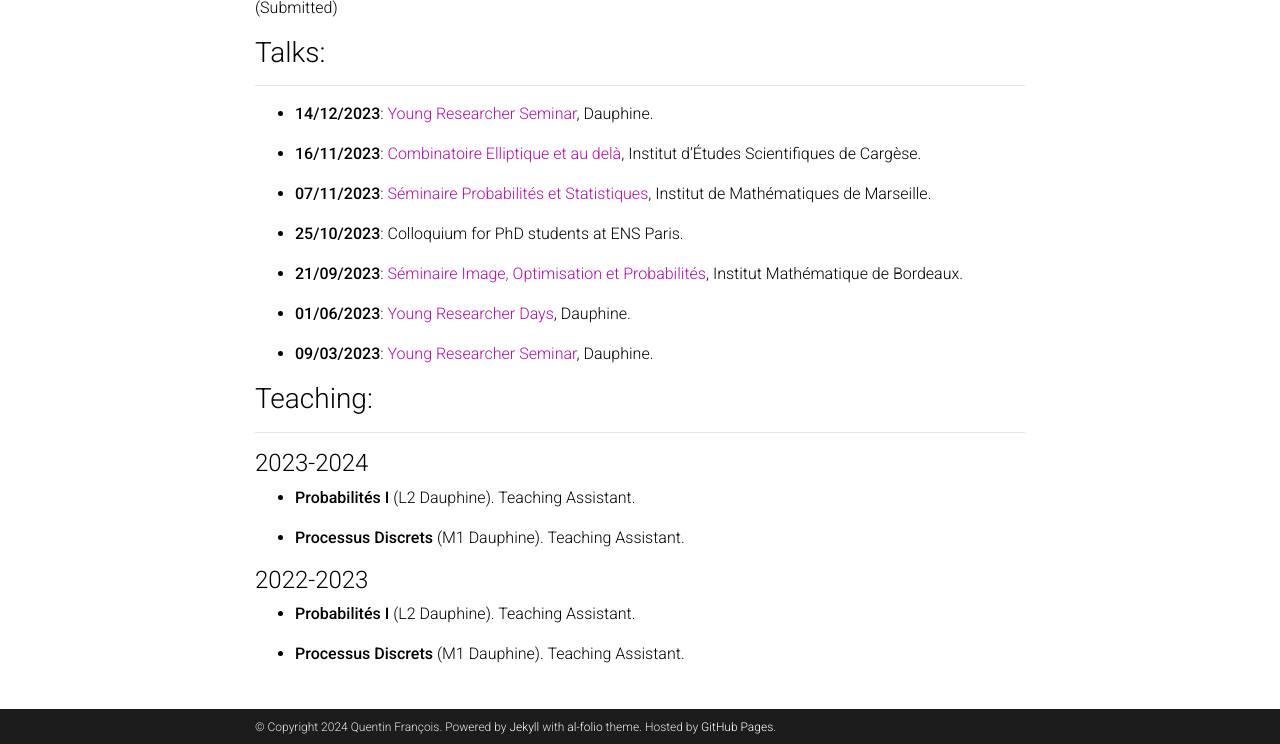
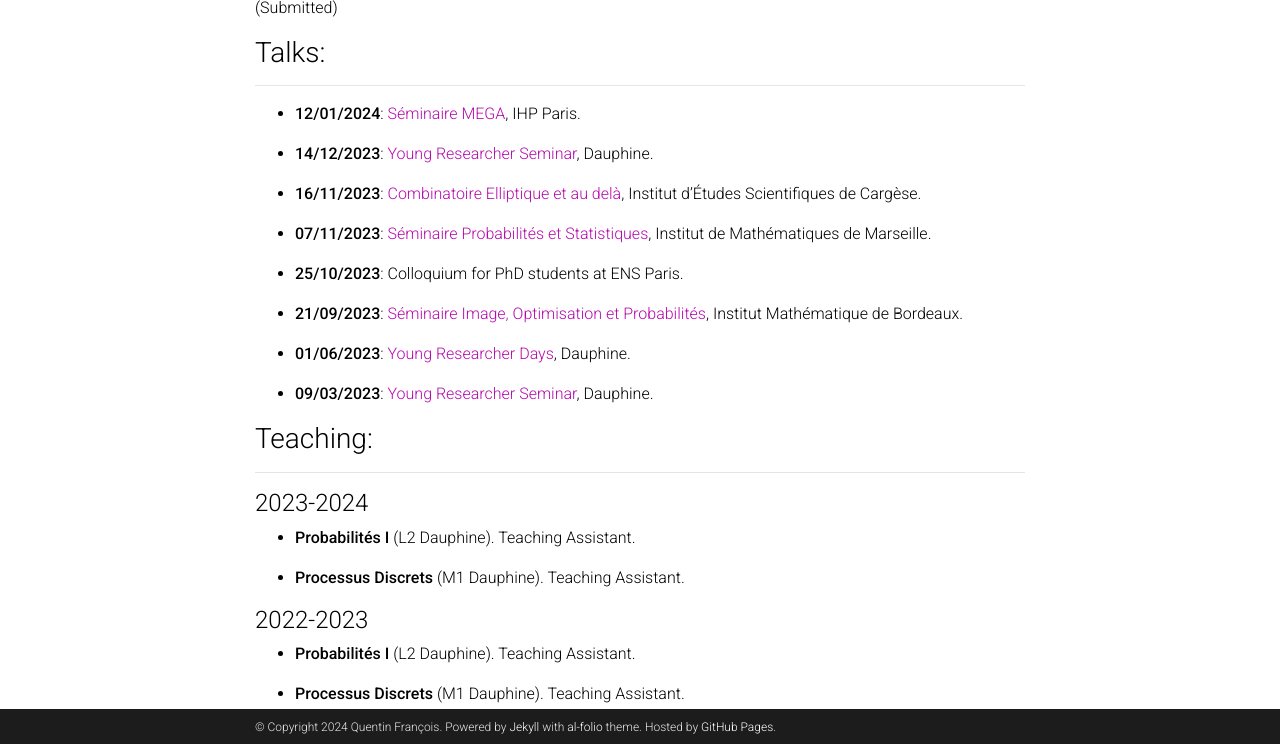
Before and after one commit to qufrancois/qufrancois.github.io, a Jekyll site: the page built from _pages/about.md, in a window 1280 px wide and 900 px high, scrolled down 577 px, cut to the strip 156-900 px from the top of the window. Built offline with Jekyll 4.4.1, drawn with Linux system fonts in a browser that asks for light colours; full-size pictures stand in for the smaller copies a plugin makes; comment, search, counter and statistics services are not loaded; a style sheet for code colours, icons or effects is not loaded.

Commit message:
added mega talk

```diff
--- a/_pages/about.md
+++ b/_pages/about.md
@@ -39,6 +39,8 @@ I am a PhD student in Probability theory under the supervision of [Djalil Chafa
 ### Talks:
 ---
 
+- **12/01/2024**: [Séminaire MEGA](https://www.ceremade.dauphine.fr/dokuwiki/mega:seminaire), IHP Paris.
+
 - **14/12/2023**: [Young Researcher Seminar](https://www.ceremade.dauphine.fr/en/seminars/young-researcher-seminar.html), Dauphine.
 
 - **16/11/2023**: [Combinatoire Elliptique et au delà](https://cargesecombinepic.wp.imt.fr), Institut d’Études Scientifiques de Cargèse.
```
